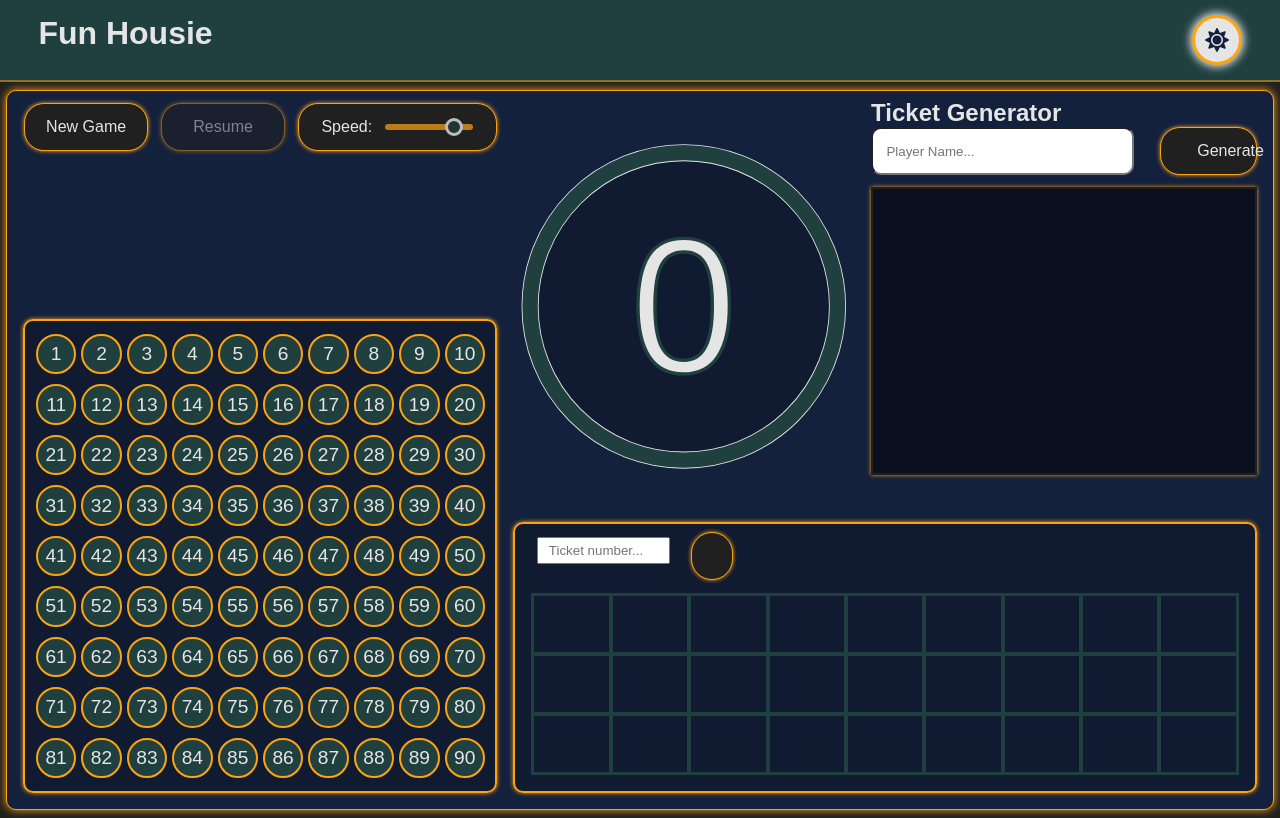
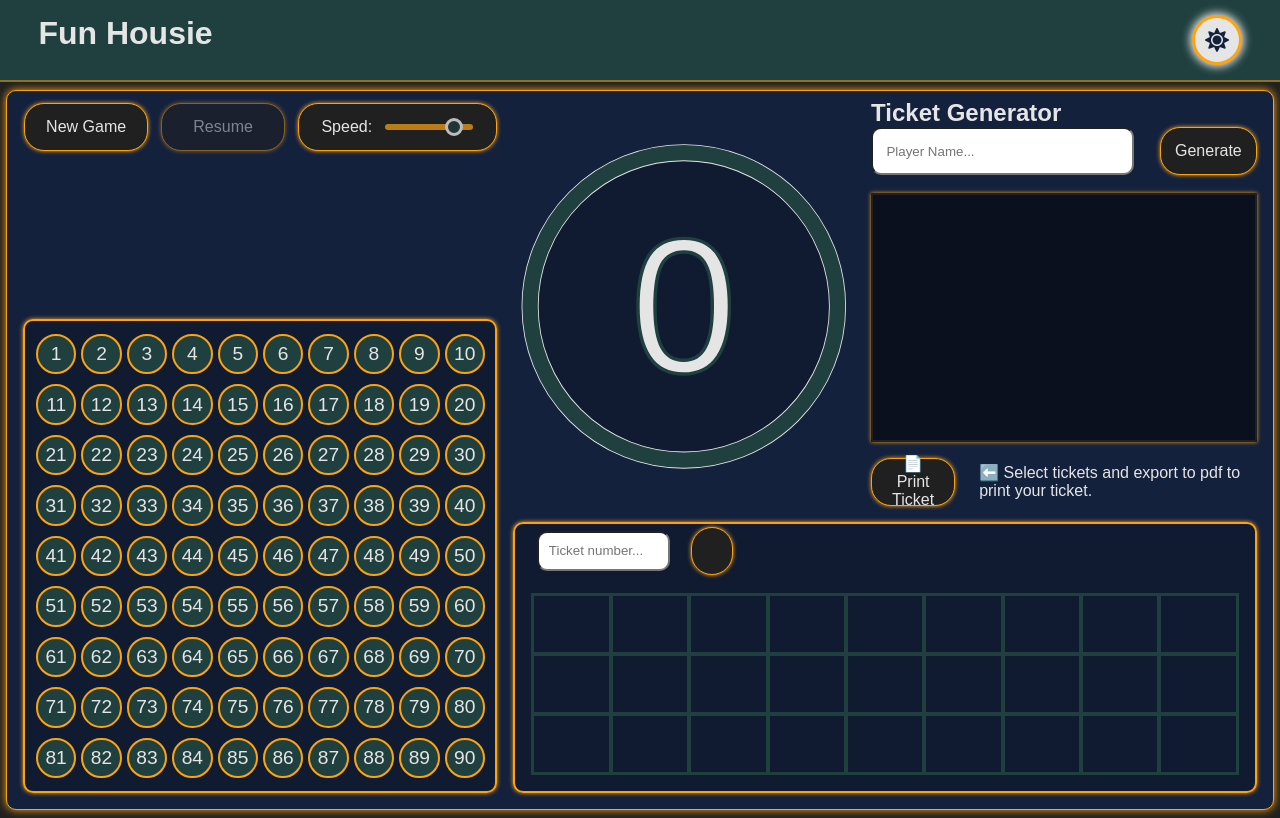
Before and after one commit to rohitharidas91/Fun-Housie, a React (Vite) app: page / in a window 1280 px wide. Built offline with nearby package versions, Linux system fonts and the light colour scheme.

Commit message:
Some polishing done

```diff
--- a/src/components/App/App.css
+++ b/src/components/App/App.css
@@ -35,7 +35,7 @@
     width: 55%;
     display: flex;
     flex-direction: column;
-    height: 50vh;
+    height: 100%;
 }
 .appRightLower {
     height: 40%;
--- a/src/components/App/App.jsx
+++ b/src/components/App/App.jsx
@@ -7,6 +7,7 @@ import Timer from '../Timer/Timer'
 import TicketGenerator from '../TicketGenerator/TicketGenerator';
 import TicketList from '../TicketList/TicketList';
 import TicketDisplay from '../TicketDisplay/TicketDisplay';
+import TicketPrint from '../TicketPrint/TicketPrint';
 import '../Theme/theme.css';
 import ThemeProvider from '../Theme/ThemeProvider'
 import generateTicketNumbers from '../../util/generateTicketNumbers';
@@ -137,6 +138,8 @@ function App() {
     setTickets(updatedTickets);
   }
 
+  //******* Export Selected Tickets to pdf ********/
+
 
 
   // ****** App Component ***** //
@@ -188,6 +191,7 @@ function App() {
                 onTicketSelect={toggleSelected}
                 clickDelete={removeTicket}
               />
+              <TicketPrint />
             </div>
           </div>
           <div className='appRightLower'>
--- a/src/components/Board/Board.module.css
+++ b/src/components/Board/Board.module.css
@@ -25,9 +25,31 @@
     transition: 0.2s ease-in;
 }
 
+@keyframes popIn {
+    0% {
+        transform: scale(0.8);
+        opacity: 0;
+    }
+    70% {
+        transform: scale(1.3);
+        opacity: 1;
+    }
+    100% {
+        transform: scale(1);
+        opacity: 1;
+    }
+}
+
 .called {
     background-color: var(--accent-1);
     color: var(--bg-primary);
     box-shadow: 0 0 6px 0px var(--accent-1);
     border-color: var(--neg-1);
+    animation: popIn 0.4s cubic-bezier(0.68, -0.55, 0.265, 1.55) forwards;
 }
+
+.called::after {
+    transition: all 0.6s ease-out;
+    transform: scale(0);
+    opacity: 0;
+}
--- a/src/components/Theme/theme.css
+++ b/src/components/Theme/theme.css
@@ -40,7 +40,7 @@ button {
     transition: background-color 0.3s ease;
     display: flex;
     align-items: center;
-    justify-content: space-evenly;
+    justify-content: center;
 }
 
 button:hover {
--- a/src/components/TicketDisplay/TicketDisplay.jsx
+++ b/src/components/TicketDisplay/TicketDisplay.jsx
@@ -1,8 +1,10 @@
 import { FaMagnifyingGlass } from 'react-icons/fa6';
 import styles from './TicketDisplay.module.css'
-import { useState, useEffect } from 'react';
+import { useState, useEffect, useRef } from 'react';
 
 function TicketDisplay(props) {
+    // This is for reselecting the number when enter key is pressed.
+    const inputRef = useRef(null);
 
     const initialGrid = Array(27).fill({ num: '', isCalled: false, row:'' })
     const [ticketGrid, setTicketGrid] = useState(initialGrid);
@@ -83,6 +85,14 @@ function TicketDisplay(props) {
     const displayTicket = () => {
         if (!ticketId) {
             setTicketGrid(initialGrid)
+            setTopLine(false)
+            setMidLine(false)
+            setBotLine(false)
+            setHouse(false)
+            setJFive(false)
+            setJSeven(false)
+            setFourCorners(false)
+            setStar(false)
             return;
         }
 
@@ -117,6 +127,7 @@ function TicketDisplay(props) {
             <div className={styles.ticketDisplayHeader}>
                 <input
                     type='number'
+                    ref={inputRef}
                     className={styles.ticketNum}
                     placeholder='Ticket number...'
                     value={ticketId || ''}
@@ -124,6 +135,7 @@ function TicketDisplay(props) {
                     onKeyDown={(e) => {
                         if (e.key === 'Enter') {
                             displayTicket();
+                            inputRef.current.select();
                         }
                     }}
                 />
--- a/src/components/TicketDisplay/TicketDisplay.module.css
+++ b/src/components/TicketDisplay/TicketDisplay.module.css
@@ -9,6 +9,7 @@
 
 .ticketDisplayHeader {
     display: flex;
+    align-items: center;
     height: 20%;
     margin-left: 0.5em;
 }
@@ -23,8 +24,10 @@
 
 .ticketNum {
     width: 10em;
-    margin: 1em;
+    height: 3em;
+    margin: 0 1em;
     text-align: center;
+    border-radius: 10px;
 }
 
 .btnView {
@@ -40,7 +43,7 @@
     background-color: var(--accent-1);
     color: var(--bg-primary);
     display:none;
-    font-size: 1.2em;
+    font-size: 1em;
 }
 
 @keyframes popIn {
--- a/src/components/TicketList/TicketList.module.css
+++ b/src/components/TicketList/TicketList.module.css
@@ -1,5 +1,5 @@
 .ticketList {
-    height: 75%;
+    height: 40vh;
     padding: 0.5em;
     overflow-y: scroll;
     background-color: rgba(0,0, 0, 0.5);
--- /dev/null
+++ b/src/components/TicketPrint/TicketPrint.jsx
@@ -0,0 +1,15 @@
+import styles from './TicketPrint.module.css';
+
+function TicketPrint(props) {
+
+    return (
+        <div className={styles.ticketPrint}>
+            <button className={styles.btnPdf}> 📄 Print Ticket </button>
+            <span>
+                <p> ⬅️ Select tickets and export to pdf to print your ticket.</p>
+            </span>
+        </div>
+    )
+}
+
+export default TicketPrint;
--- /dev/null
+++ b/src/components/TicketPrint/TicketPrint.module.css
@@ -0,0 +1,11 @@
+.ticketPrint {
+    display: flex;
+    align-items: center;
+    margin: 1em;
+    margin-top: 0;
+}
+
+.ticketPrint p {
+    margin-left: 1.5em;
+
+}
```
